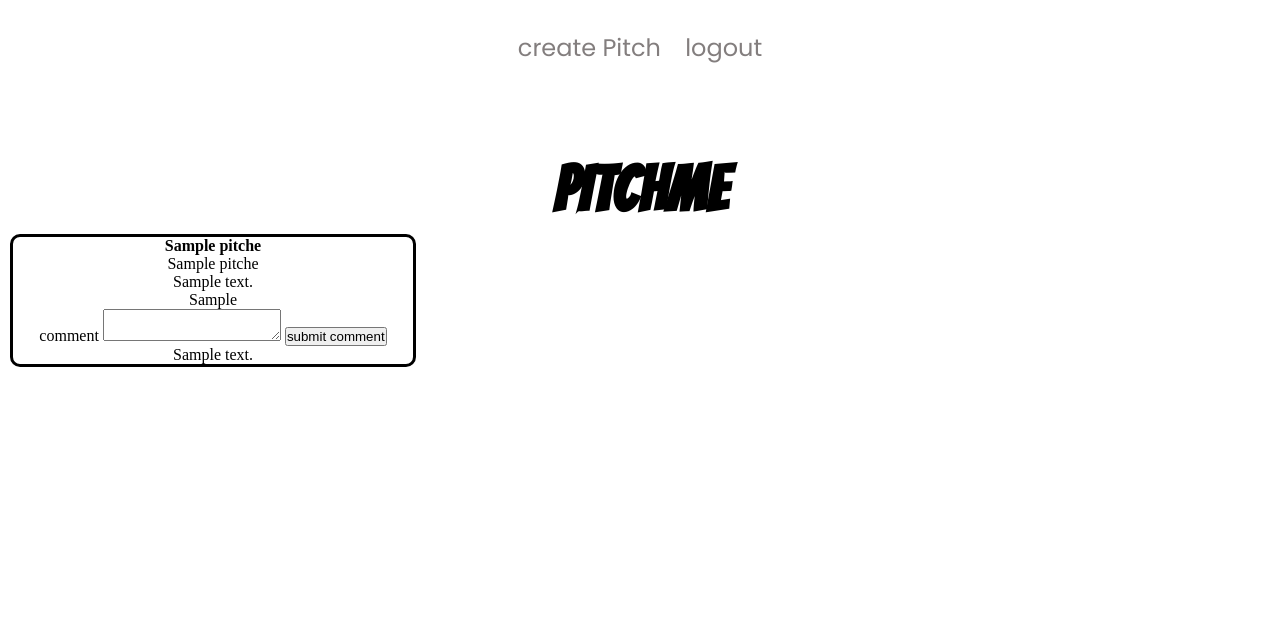
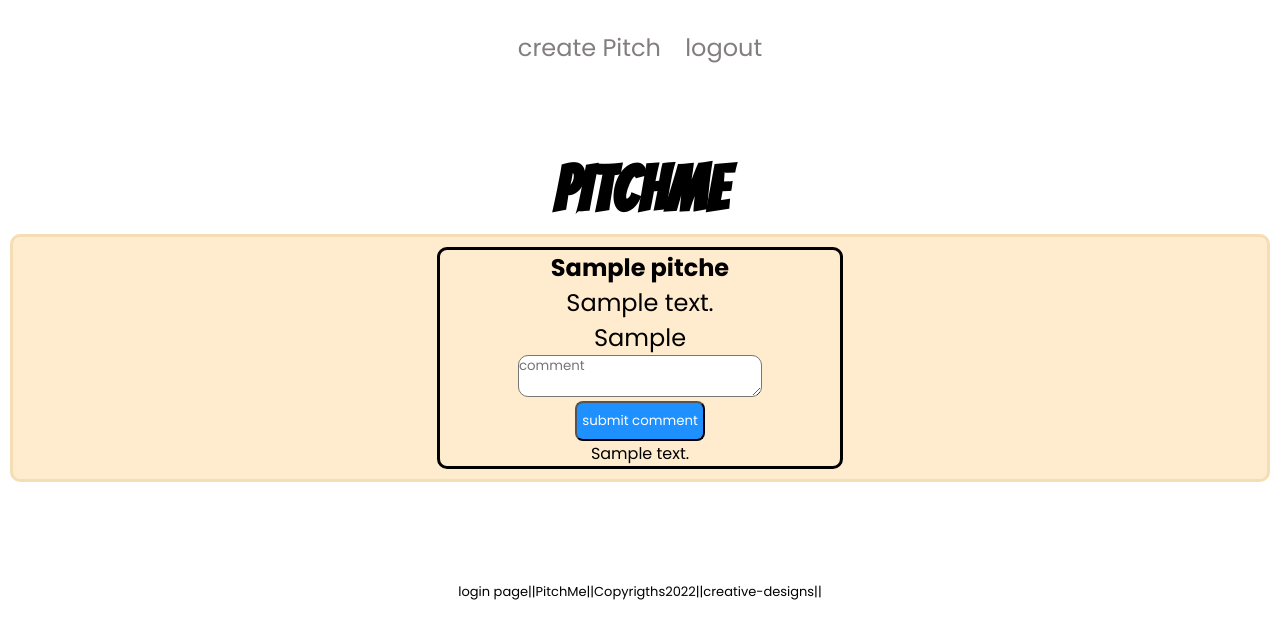
Before and after one commit to leonkae/Pitch-Please, a Flask app: page /pitches in a window 1280 px wide. Shown: the top 639 px of the page. Run offline with Flask 2, Linux system fonts and the light colour scheme; a user stored in the database is signed in; tables that the repository leaves empty hold one stand-in row (values such as "Sample post"); some web fonts are replaced.

Commit message:
updated pitches template

```diff
--- a/app/templates/pitches.html
+++ b/app/templates/pitches.html
@@ -8,29 +8,31 @@
 <div class="title-wrapper">
   <h1>PITCHME</h1>
 </div>
+{% for pitch in pitches %}
+<div class="pitches-container">
 
-<div class="pitches-wrapper">
-  {% for pitch in pitches %}
-  <h4>{{pitch.title}}</h4>
-  <!-- <h5 class="title">{{pitch.description}}</h5> -->
-  <p>{{pitch.title}}</p>
-  <p>{{pitch.body}}</p>
-  <p>{{pitch.category}}</p>
-  <form action="/comment/{{pitch.id}}/add" method="post">
-    {{comment_form.csrf_token}}
-    {{comment_form.comment.label}}
-    {{comment_form.comment()}}
-    {{comment_form.submit()}}
-  </form>
-  {%for comment in pitch.comments%}
-    <p>{{comment.comment}}</p>
-  {%endfor%}
+  <div class="pitches-wrapper">
+    <h4 class="content">{{pitch.title}}</h4>
+    <p class="content">{{pitch.body}}</p>
+    <p class="content">{{pitch.category}}</p>
+    <form action="/comment/{{pitch.id}}/add" method="post" class="content-form">
+      {{comment_form.csrf_token}}
+      <p>
+        {{comment_form.comment(placeholder="comment",class="input-comment")}}
+      </p>
+      <p>{{comment_form.submit(class="button")}}</p>
+    </form>
+    <div class="comment-content-content">
+      {%for comment in pitch.comments%}
+      <p class="comment-content">{{comment.comment}}</p>
+      {%endfor%}
+    </div>
+  </div>
+</div>
+{% endfor %}
 
-
-
-  {% endfor %}
+<div class="footer">
+  <p>login page||PitchMe||Copyrigths2022||creative-designs||</p>
 </div>
 
-
-
 {% endblock %}
```
